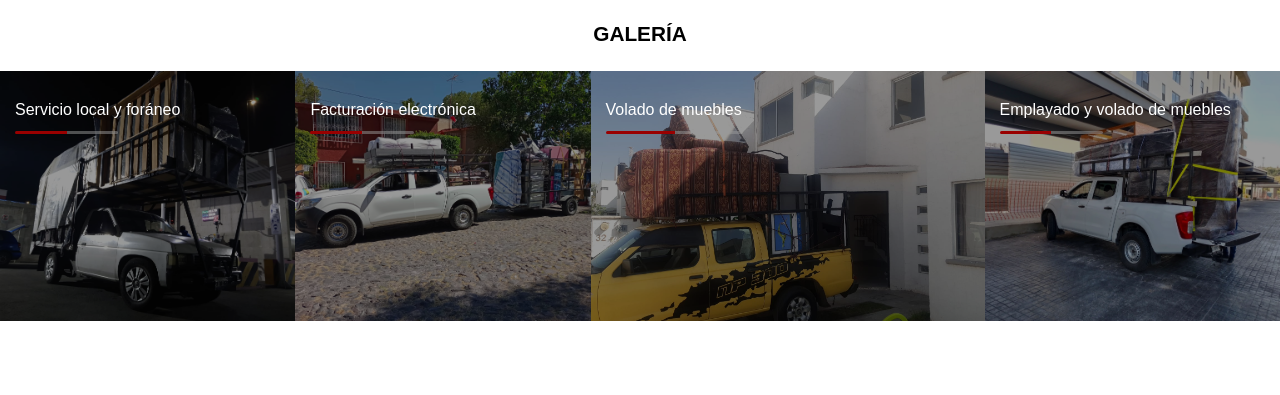
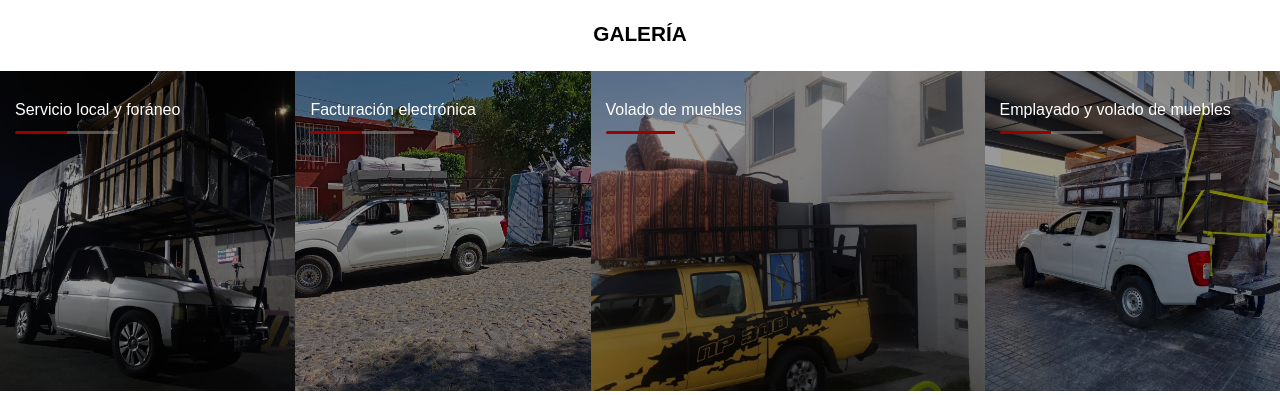
Before and after one commit to baydex/fletes, a plain HTML site: page index.html in a window 1280 px wide. Shown: the part 773-1168 px from the top of the page. Before the commit the page ends 1098 px from the top, so only its background shows below. Drawn offline with Linux system fonts and the light colour scheme; a web font is replaced by a local one.

Commit message:
fix: galery and text

```diff
--- a/static/css/index.css
+++ b/static/css/index.css
@@ -10,7 +10,7 @@
         position: relative;
         width: 100%;
         height: 520px;
-        margin-bottom: 70px;
+        margin-bottom: calc(70px);
     }
     .initialBackground{
         position: absolute;
@@ -106,7 +106,8 @@
     }
     .images{
         display: flex;
-        height: 250px;
+        height: 25vw;
+        width: 100%;
     }
     .imageBackground img{
         height: 100%;
@@ -116,7 +117,12 @@
         height: 100%;
     }
 
-
+    .galery{
+        width: 100%;
+    }
+    .galeryContainer{
+        width: 100%;
+    }
 
 
 
@@ -126,3 +132,10 @@
 
 
   }
+
+  @media(min-width: 1300px){
+      .initial{
+
+          margin-bottom: calc(12vw);
+      }
+  }
```
